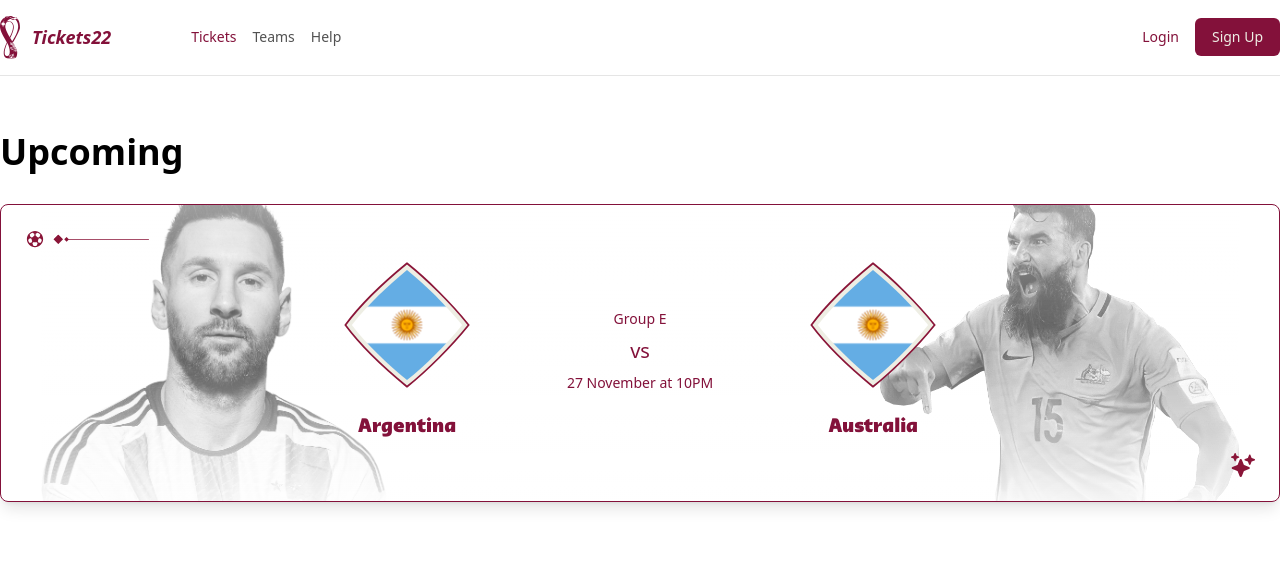
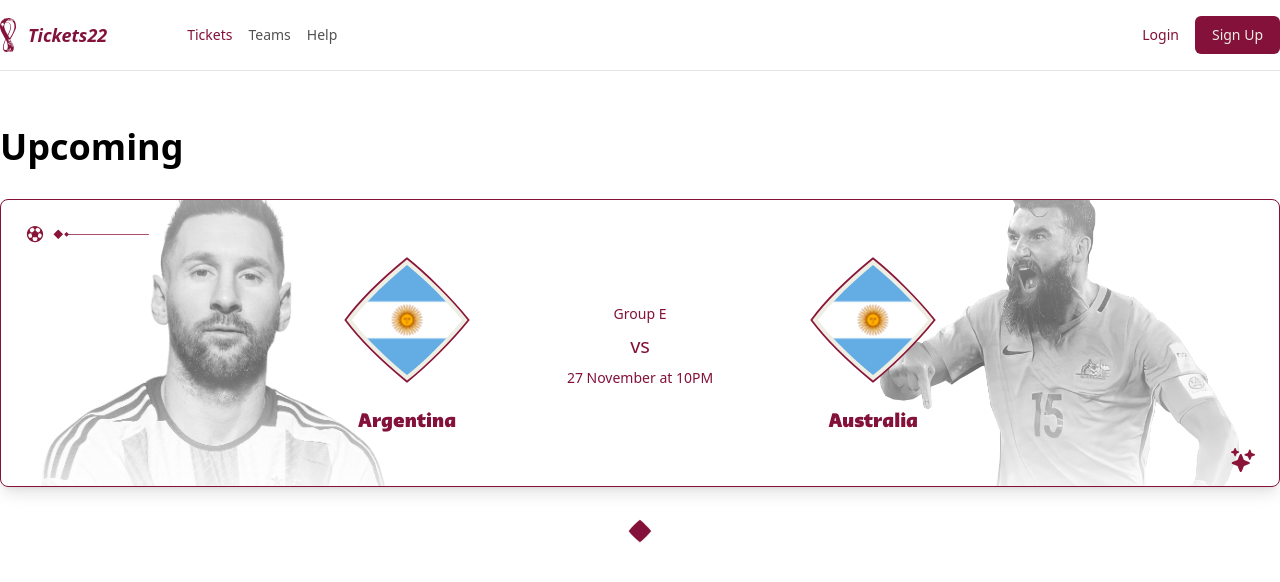
Before and after one commit to skittlesaur/tickets22, a Next.js app in the folder apps/client/: page /tickets in a window 1280 px wide. Shown: the top 582 px of the page. Built offline with nearby package versions, Linux system fonts and the light colour scheme.

Commit message:
upcoming

```diff
--- a/apps/client/components/nav/index.tsx
+++ b/apps/client/components/nav/index.tsx
@@ -1,7 +1,5 @@
 import Link from 'next/link'
 import Logo from '@images/logo.svg'
-import { useScroll } from 'framer-motion'
-import { useState } from 'react'
 
 const pages = [
   { name: 'Tickets', href: '/tickets' },
@@ -15,30 +13,20 @@
 }
 
 const Nav = ({ activePage, forceLightText = false }: NavProps) => {
-  const { scrollY } = useScroll()
-  const [prevScroll, setPrevScroll] = useState<number>(scrollY.get())
-  const [maxSize, setMaxSize] = useState(true)
-
-  scrollY.onChange((currentScroll) => {
-    const isScrollingUp = currentScroll < prevScroll
-    setMaxSize(isScrollingUp)
-    setPrevScroll(currentScroll)
-  })
-
   const transition = 'transition-all duration-200 ease-in-out'
 
   return (
-    <header className={`z-50 ${activePage === 'Home' ? 'fixed' : 'sticky mb-14'} top-0 w-full backdrop-blur ${forceLightText ? 'bg-gray-900/10 border-gray-400' : 'bg-gray-50/10 border-gray-200'} border-b`}>
-      <div className={`flex items-center justify-between ${maxSize ? 'py-4' : 'py-3'} ${transition} max-w-screen-xl mx-auto`}>
+    <header className={`z-50 ${activePage === 'Home' ? 'fixed' : 'sticky'} top-0 w-full backdrop-blur ${forceLightText ? 'bg-gray-900/10 border-gray-400' : 'bg-gray-50/10 border-gray-200'} border-b`}>
+      <div className={`flex items-center justify-between py-4 max-w-screen-xl mx-auto`}>
         <div className="flex items-center gap-20">
           <Link
             href="/"
             className={`flex items-center gap-3 ${forceLightText ? 'text-secondary' : 'text-primary'} ${transition} hover:text-primary/70`}
           >
-            <div className={`${maxSize ? 'w-5' : 'w-3'} ${transition}`}>
+            <div className="w-4">
               <Logo className="[&>*]:fill-current" />
             </div>
-            <h1 className={`italic ${maxSize ? 'text-lg font-bold' : 'text-base font-semibold'} ${transition}`}>
+            <h1 className="italic text-lg font-bold">
               Tickets22
             </h1>
           </Link>
--- /dev/null
+++ b/apps/client/components/tickets/upcoming-card.tsx
@@ -0,0 +1,46 @@
+import getTeamIcon from '@lib/get-team-icon'
+
+const UpcomingCard = () => {
+  return (
+    <>
+      <div className="z-[1] flex items-center justify-center gap-24">
+        <div className="flex flex-col items-center gap-6">
+          <div className="w-32 aspect-square">
+            {getTeamIcon('argentina')}
+          </div>
+          <div className="font-qatar font-black text-xl text-primary">
+            Argentina
+          </div>
+        </div>
+        <div className="flex flex-col items-center gap-2 text-primary text-sm font-light">
+          <p>Group E</p>
+          <p className="text-xl font-normal">vs</p>
+          <p>27 November at 10PM</p>
+        </div>
+        <div className="flex flex-col items-center gap-6">
+          <div className="w-32 aspect-square">
+            {getTeamIcon('australia')}
+          </div>
+          <div className="font-qatar font-black text-xl text-primary">
+            Australia
+          </div>
+        </div>
+      </div>
+      <div className="z-[0] absolute inset-0 flex items-start justify-between -my-6 mx-10 select-none">
+        <div className="bg-gradient-to-t from-white via-transparent to-white/50 z-[1] inset-0 absolute" />
+        <img
+          src="/players/argentina/10.png"
+          alt="Lionel Messi"
+          className="object-cover w-[30%] mix-blend-luminosity grayscale opacity-70"
+        />
+        <img
+          src="/players/australia/15.png"
+          alt="Lionel Messi"
+          className="object-cover w-[30%] mix-blend-luminosity grayscale opacity-70"
+        />
+      </div>
+    </>
+  )
+}
+
+export default UpcomingCard
--- a/apps/client/components/tickets/upcoming.tsx
+++ b/apps/client/components/tickets/upcoming.tsx
@@ -1,60 +1,41 @@
+import UpcomingCard from '@components/tickets/upcoming-card'
+import { useState } from 'react'
 import BallIcon from '@images/ball.svg'
 import LinedSparkles from '@images/lined-sparkles.svg'
 import Sparkle from '@images/sparkle.svg'
-import getTeamIcon from '@lib/get-team-icon'
+import Diamond from '@images/diamond.svg'
 
+const MAX_TICKETS = 1
 const Upcoming = () => {
+  const [current, setCurrent] = useState(0)
+
   return (
     <div className="flex flex-col gap-8">
       <h1 className="font-black text-4xl">
         Upcoming
       </h1>
-      <div className="relative overflow-hidden rounded-lg shadow-lg border border-primary ">
-        <div className="relative z-[2] w-full flex flex-col gap-3 p-6">
-          <div className="flex items-center gap-2">
+      <div className="relative overflow-hidden rounded-lg shadow-lg border border-primary h-[18em]">
+        <div className="relative w-full flex flex-col gap-3 p-6">
+          <div className="flex items-center gap-2 z-[2]">
             <BallIcon className="w-5 aspect-square" />
             <LinedSparkles className="w-24" />
           </div>
-          <div className="flex items-center justify-center gap-24">
-            <div className="flex flex-col items-center gap-6">
-              <div className="w-32 aspect-square">
-                {getTeamIcon('argentina')}
-              </div>
-              <div className="font-qatar font-black text-xl text-primary">
-                Argentina
-              </div>
-            </div>
-            <div className="flex flex-col items-center gap-2 text-primary text-sm font-light">
-              <p>Group E</p>
-              <p className="text-xl font-normal">vs</p>
-              <p>27 November at 10PM</p>
-            </div>
-            <div className="flex flex-col items-center gap-6">
-              <div className="w-32 aspect-square">
-                {getTeamIcon('australia')}
-              </div>
-              <div className="font-qatar font-black text-xl text-primary">
-                Australia
-              </div>
-            </div>
-          </div>
-          <div className="flex justify-end">
+          {Array.from({ length: MAX_TICKETS }).map((_, i) => (
+            <UpcomingCard key={i} />
+          ))}
+          <div className="flex justify-end z-[2]">
             <Sparkle className="w-6 aspect-square" />
           </div>
         </div>
-        <div className="absolute inset-0 flex items-start justify-between -my-6 mx-10">
-          <div className="bg-gradient-to-t from-white via-transparent to-white/50 z-[1] inset-0 absolute" />
-          <img
-            src="/players/argentina/10.png"
-            alt="Lionel Messi"
-            className="object-cover w-[30%] mix-blend-luminosity grayscale opacity-70"
+      </div>
+      <div className="flex items-center justify-center gap-2">
+        {Array.from({ length: MAX_TICKETS }).map((_, i) => (
+          <Diamond
+            key={i}
+            className={`w-6 aspect-square cursor-pointer ${i === current ? 'fill-primary' : 'fill-secondary'} hover:drop-shadow-md transition-all duration-300 ease-in-out`}
+            onClick={() => setCurrent(i)}
           />
-          <img
-            src="/players/australia/15.png"
-            alt="Lionel Messi"
-            className="object-cover w-[30%] mix-blend-luminosity grayscale opacity-70"
-          />
-        </div>
+        ))}
       </div>
     </div>
   )
--- a/apps/client/layouts/app.tsx
+++ b/apps/client/layouts/app.tsx
@@ -9,9 +9,9 @@
 
 const AppLayout = ({ activePage, children, forceLightText = false }: AppProps) => {
   return (
-    <div className="min-h-[300vh]">
+    <div>
       <Nav activePage={activePage} forceLightText={forceLightText} />
-      <div className="max-w-screen-xl mx-auto w-full">
+      <div className="max-w-screen-xl mx-auto w-full py-14">
         {children}
       </div>
     </div>
```
Also changed, not shown: apps/client/images/diamond.svg (added).
